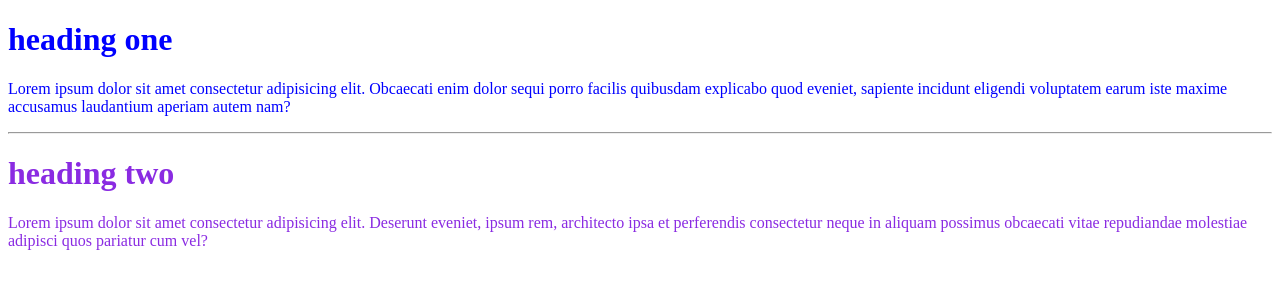
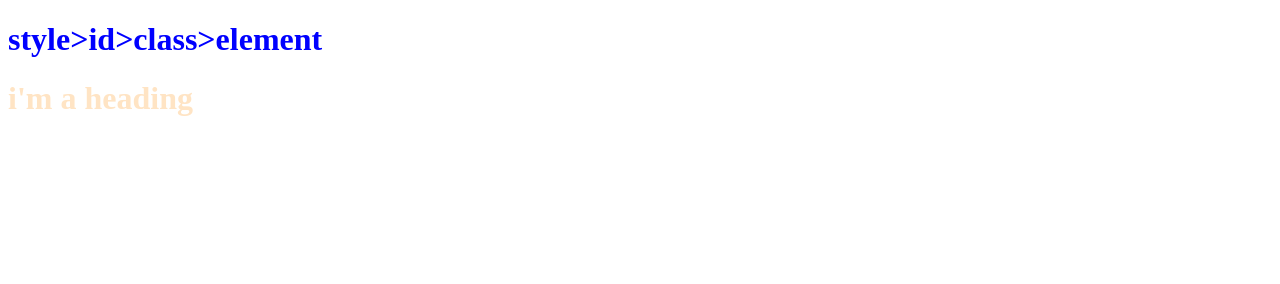
Before and after one commit to AkshatBanthiya/Full-Stack-Web-Dev, a plain HTML site: page index.html in a window 1280 px wide. Drawn offline with Linux system fonts and the light colour scheme.

Commit message:
different_selectors

```diff
--- a/index.html
+++ b/index.html
@@ -6,21 +6,19 @@
   <meta name="viewport" content="width=device-width, initial-scale=1.0">
   <title>Full Stack web dev</title>
   <style>
-    .one{
+    #red{
+      color: red;
+    }
+    .pink{
+      color: pink;
+    }
+    h1{
       color: blue;
-    }
-    .two{
-      color: blueviolet;
     }
   </style>
 </head>
 <body>
-    <h1 class="one">heading one</h1>
-    <p class="one">
-    Lorem ipsum dolor sit amet consectetur adipisicing elit. Obcaecati enim dolor sequi porro facilis quibusdam explicabo quod eveniet, sapiente incidunt eligendi voluptatem earum iste maxime accusamus laudantium aperiam autem nam?
-  </p>
-  <hr>
-    <h1 class="two">heading two</h1>
-  <p class="two">Lorem ipsum dolor sit amet consectetur adipisicing elit. Deserunt eveniet, ipsum rem, architecto ipsa et perferendis consectetur neque in aliquam possimus obcaecati vitae repudiandae molestiae adipisci quos pariatur cum vel?</p>
+    <h1>style>id>class>element</h1>
+    <h1 style="color: bisque;" class="pink" id="red">i'm a heading</h1>
 </body>
 </html>
```
